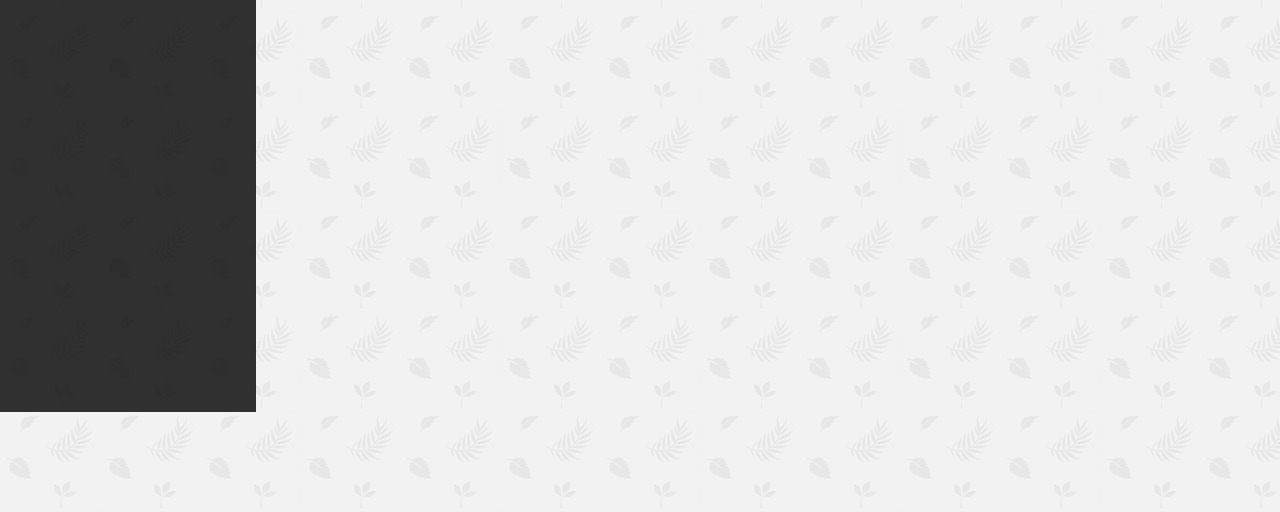
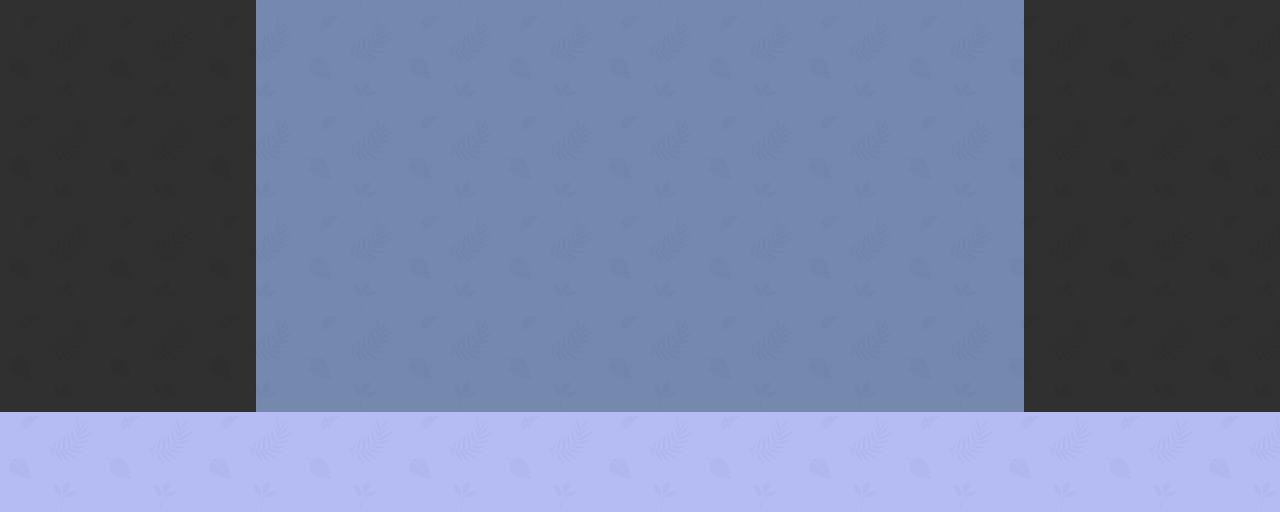
Before and after one commit to DSGQR/dsgqr.github.io, a plain HTML site: page index.html in a window 1280 px wide. Shown: the part 488-1000 px from the top of the page. Drawn offline with Linux system fonts and the light colour scheme.

Commit message:
Add Background Colors

```diff
--- a/css/style.css
+++ b/css/style.css
@@ -10,15 +10,12 @@ body {
     grid-template-rows: 100px 800px 100px;
 }
 
-.links {
+.left_sidebar {
     grid-area: 2 / 1 / 2 / 2;
     font-family: 'Lucida Sans', 'Lucida Sans Regular', 'Lucida Grande', 'Lucida Sans Unicode', Geneva, Verdana, sans-serif;
     font-size: 30px;
     color: aqua;
-    max-width: 800px;
     background-color: hsla(0, 0%, 0%, 0.8);
-    /* justify-items: center; */
-    /* align-content: center; */
 }
 
 a:link {
@@ -48,3 +45,18 @@ h1 {
 
     margin-top: 10px;
 }
+
+.content {
+    grid-area: 2 / 2 / 2 / 3;
+    background-color: hsla(219, 39%, 41%,0.7);
+}
+
+.right_sidebar {
+    grid-area: 2 / 3 / 2 / 4;
+    background-color: hsla(0, 0%, 0%, 0.8);
+}
+
+.footer {
+    grid-area: 3 / 1 / 3 / 4;
+    background-color: hsla(233, 88%, 72%, 0.5);
+}
--- a/index.html
+++ b/index.html
@@ -10,20 +10,19 @@
 <body>
 
     <div class="container">
-
-        <div class="header">
-            <h1>Welcome</h1>
-        </div>
-
-
-        <div class="links">
+        <div class="header"><h1>Welcome</h1></div>
+        <div class="left_sidebar">
             <ol class="projects"><p>Projects:</p></ol>
             <ol class="projects"><a href="https://dsgqr.github.io/FanPage/" target="_blank" alt="Pre-Course Work">(1) KYGO Fan Page</a></ol>
             <ol class="projects"><a href="https://dsgqr.github.io/Basic-Portfolio/" target="_blank" alt="Homework 1">(2) Basic-Portfolio</a></ol>
             <ol class="projects"><p alt="Homework 2-1">(3) Bootstrap-Portfolio</p></ol>
             <ol class="projects"><p alt="Homework 2-2">(4) Responsive-Portfolio</p></ol>
         </div>
+        <div class="content"></div>
+        <div class="right_sidebar"></div>
+        <di class="footer"></di>
     </div>
+
 
 </body>
 </html>
```
